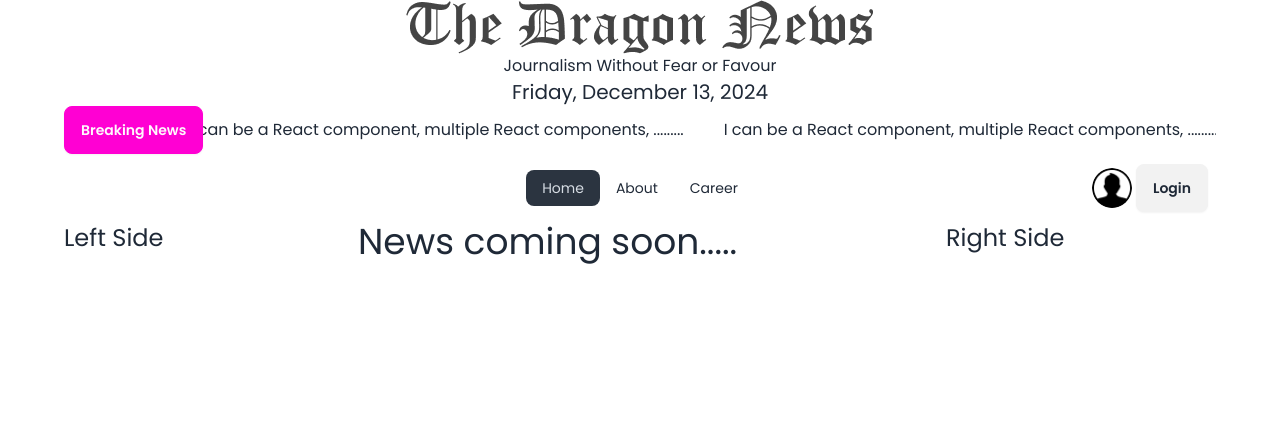
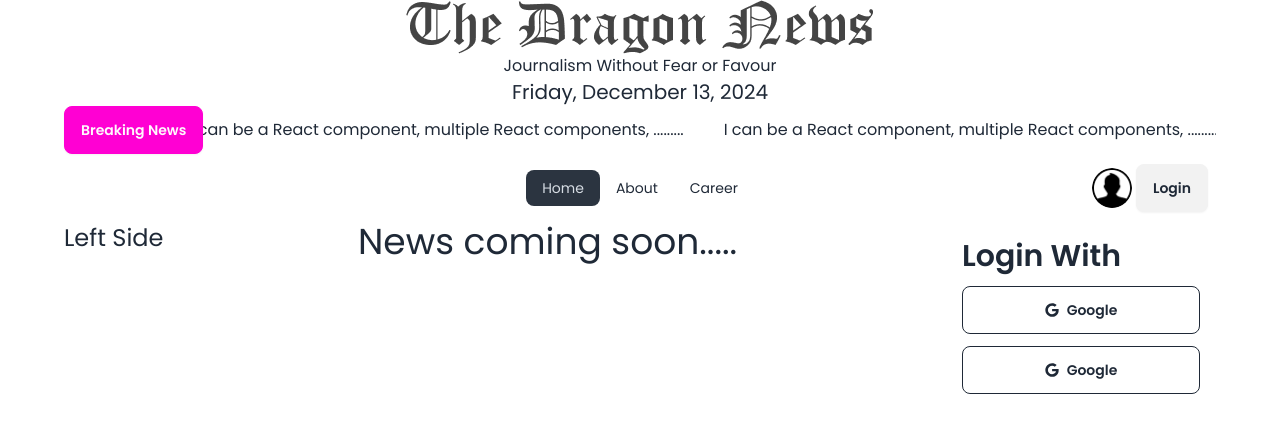
Before and after one commit to mazharul03/react-dragon-news-auth, a React (Vite) app: page / in a window 1280 px wide. Shown: the top 432 px of the page. Built offline with nearby package versions, Linux system fonts and the light colour scheme.

Commit message:
added google button

```diff
--- a/package.json
+++ b/package.json
@@ -17,6 +17,7 @@
     "react": "^18.3.1",
     "react-dom": "^18.3.1",
     "react-fast-marquee": "^1.6.5",
+    "react-icons": "^5.4.0",
     "react-router-dom": "^7.0.2",
     "sort-by": "^1.2.0"
   },
--- a/src/Pages/Shared/RightSideNav/RightSideNav.jsx
+++ b/src/Pages/Shared/RightSideNav/RightSideNav.jsx
@@ -1,8 +1,19 @@
+import { FaGoogle } from "react-icons/fa";
 
 const RightSideNav = () => {
     return (
         <div>
-            <h2 className="text-2xl">Right Side</h2>
+            <div className="p-4 space-y-3">
+                <h2 className="text-3xl font-semibold">Login With</h2>
+                <button className="btn btn-outline w-full">
+                <FaGoogle />
+                    Google
+                </button>
+                <button className="btn btn-outline w-full">
+                <FaGoogle />
+                    Google
+                </button>
+            </div>
         </div>
     );
 };
```
Also changed, not shown: 1 other file (tests, documents, lock files or other folders).
